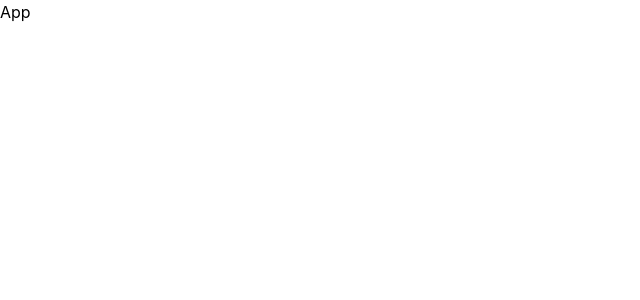
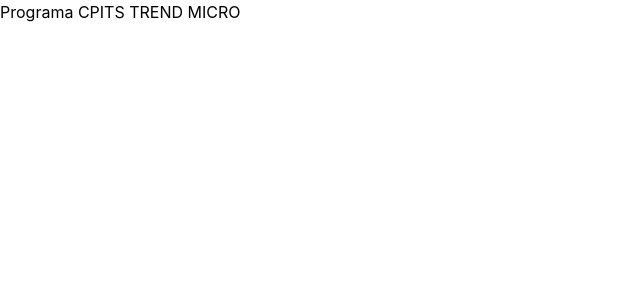
Before and after one commit to LauraMamian/trendmicro-co, a React (Create React App) app: page / in a window 1280 px wide. Shown: the top 300 px of the page, without its empty margins (0-640 px from the left). Built offline with nearby package versions, Linux system fonts and the light colour scheme; the HTML template or start-up script is replaced by a standard one.

Commit message:
base project

```diff
--- a/src/App.jsx
+++ b/src/App.jsx
@@ -2,6 +2,6 @@
 
 export default function App() {
   return (
-    <div>App</div>
+    <div>Programa CPITS TREND MICRO </div>
   )
 }
```
